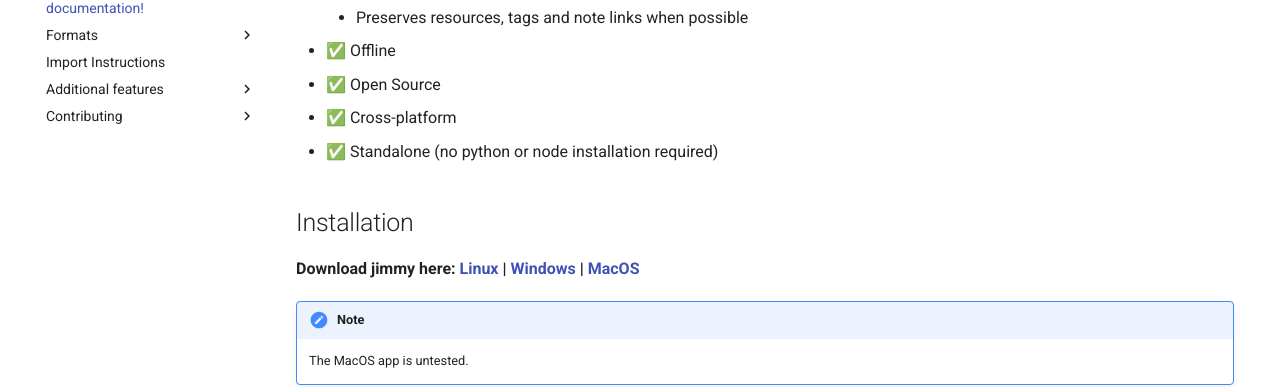
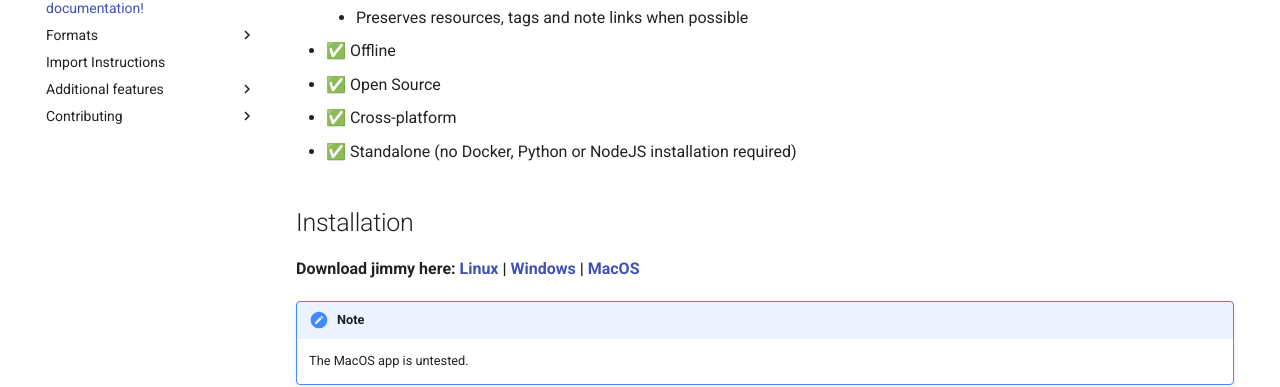
Before and after one commit to marph91/jimmy, an MkDocs documentation site: the page built from docs/index.md, in a window 1280 px wide and 900 px high, scrolled down 308 px. Shown: the part 118-505 px from the top of the window. Built offline with MkDocs 1.6.1 and Material for MkDocs 9.7.7, drawn with Linux system fonts in a browser that asks for light colours; comment, search, counter and statistics services are not loaded.

Commit message:
update docs

```diff
--- a/docs/index.md
+++ b/docs/index.md
@@ -12,7 +12,7 @@
 - ✅ Offline
 - ✅ Open Source
 - ✅ Cross-platform
-- ✅ Standalone (no python or node installation required)
+- ✅ Standalone (no Docker, Python or NodeJS installation required)
 
 ## Installation
 
```
Also changed, not shown: docs/contributing/more_note_apps.md (+1 -1 lines), readme.md (+1 -1 lines).
